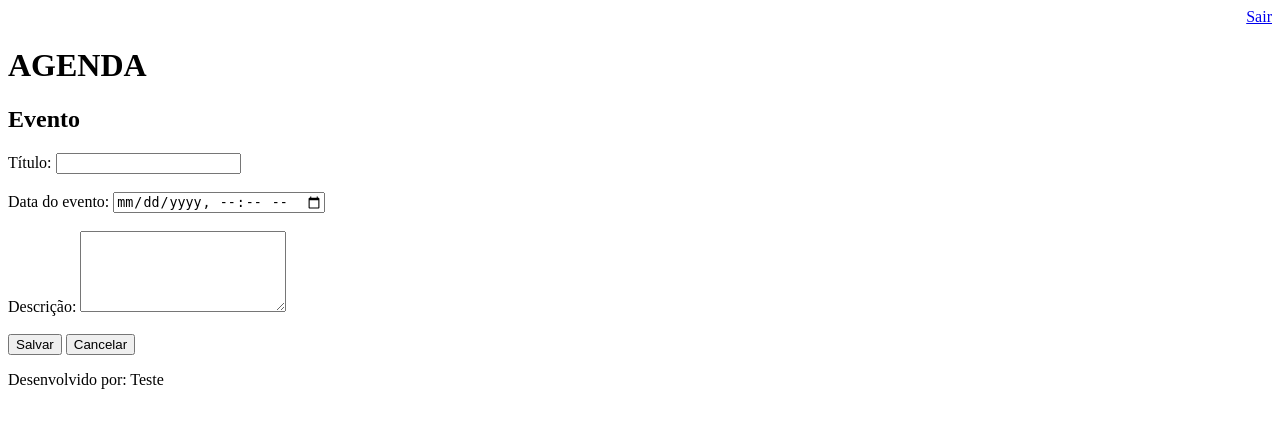
After one commit to DemitriusLeandro/agenda, a Django app: page /agenda/evento in a window 1280 px wide. The commit adds this page. Shown: the top 428 px of the page. Run offline with Django 3.2, Linux system fonts and the light colour scheme; a user stored in the database is signed in.

Commit message:
Versão com erro no cadastro de evento

```diff
--- a/agenda/templates/agenda.html
+++ b/agenda/templates/agenda.html
@@ -1,6 +1,9 @@
     {% extends "model_page.html" %}
     {% block content%}
         <h2>Agendamentos</h2>
+        <a href="evento">
+            <button type="button">Novo Agendamendo</button>
+        </a>
         <ul style = "font-size:18px">
             {% for evento in eventos %}
                 <li>{{ evento.titulo }} - {{evento.get_data_evento}}</li>
--- /dev/null
+++ b/agenda/templates/evento.html
@@ -0,0 +1,28 @@
+{% extends "model_page.html" %}
+
+{% block content %}
+
+    <h2>Evento</h2>
+
+    <form action="submit" method="POST"> {% csrf_token %}
+        <label>Título:</label>
+        <input type="text" name="titulo"> <br><br>
+
+       <label>Data do evento:</label>
+        <input type="datetime-local" name="data_evento"> <br><br>
+
+       <label>Descrição:</label>
+        <textarea name="descricao" rows="5" cols="23"></textarea><br><br>
+
+        <button type="submit">Salvar</button>
+
+        <a href="/">
+            <button type="button">Cancelar</button>
+        </a>
+    </form>
+
+
+
+
+
+{% endblock %}
--- a/agenda/urls.py
+++ b/agenda/urls.py
@@ -21,6 +21,8 @@ from django.views.generic import RedirectView
 urlpatterns = [
     path('admin/', admin.site.urls),
     path('agenda/', views.lista_eventos),
+    path('agenda/evento', views.evento),
+    path('agenda/evento/submit', views.submit_evento),
     path('', RedirectView.as_view(url='/agenda/')),
     path('login/', views.login_user),
     path('login/submit', views.submit_login),
--- a/core/views.py
+++ b/core/views.py
@@ -34,3 +34,20 @@ def lista_eventos(request):
     #evento = Evento.objects.all()
     dados ={'eventos':evento}
     return render(request, 'agenda.html', dados)
+
+@login_required(login_url='/login')
+def evento(request):
+    return render(request, 'evento.html')
+
+@login_required(login_url='/login')
+def submit_evento(request):
+    if request.POST:
+        titulo = request.POST.get('titulo')
+        data_evento = request.POST.get('data_evento')
+        descricao = request.POST.get('descricao')
+        usuario = request.user
+        Evento.objects.create(titulo=titulo,
+                              data_evento=data_evento,
+                              descricao=descricao,
+                              usuario=usuario)
+    return redirect('/')
```
Also changed, not shown: db.sqlite3.
